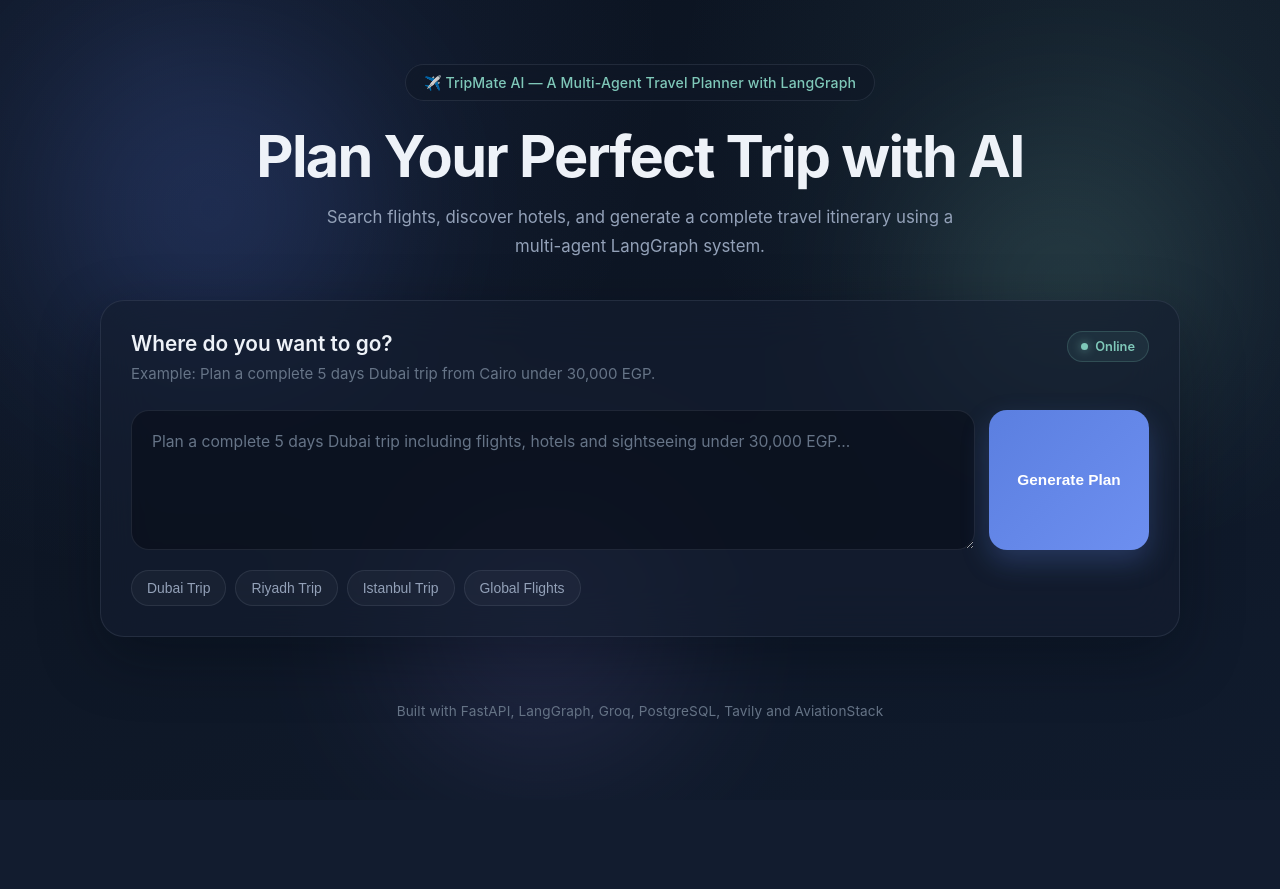
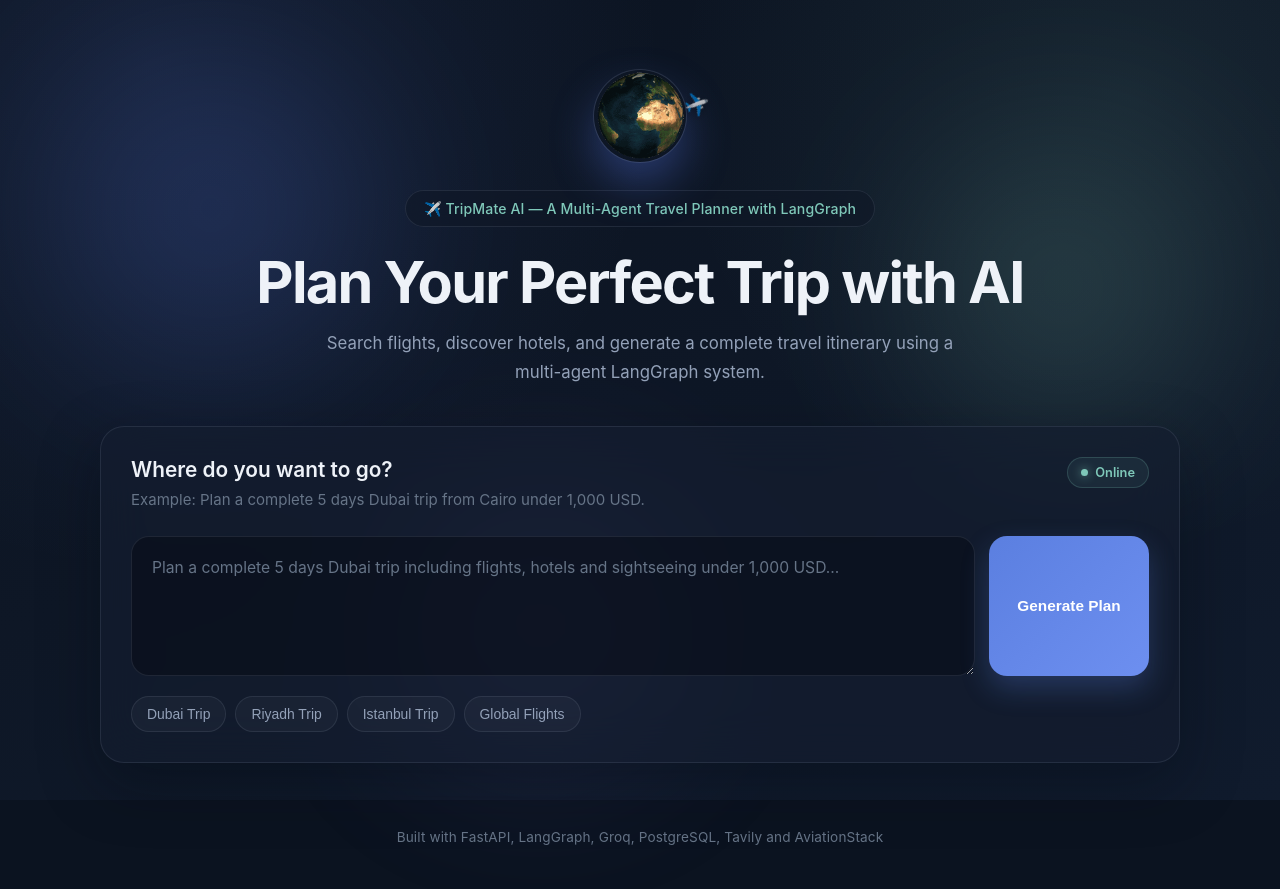
Before and after one commit to MoMahdi1/TripMate-AI-A-Multi-Agent-Travel-Planner-with-LangGraph, a FastAPI app: page / in a window 1280 px wide. Before the commit the page ends 719 px from the top, so only its background shows below. Run offline with FastAPI, Linux system fonts and the light colour scheme; some libraries are stand-ins or nearby versions.

Commit message:
updates frontend

```diff
--- a/static/script.js
+++ b/static/script.js
@@ -157,7 +157,8 @@ function downloadPDF() {
             orientation: "portrait"
         },
         pagebreak: {
-            mode: ["avoid-all", "css", "legacy"]
+            mode: ["css"],
+            avoid: ["h1", "h2", "h3", "li", "tr", "img"]
         }
     };
 
--- a/static/style.css
+++ b/static/style.css
@@ -80,6 +80,65 @@ body {
 .hero-section {
     text-align: center;
     margin-bottom: 40px;
+}
+
+.globe-wrap {
+    position: relative;
+    width: 150px;
+    height: 104px;
+    margin: 0 auto 22px;
+}
+
+.globe {
+    position: absolute;
+    top: 6px;
+    left: 50%;
+    transform: translateX(-50%);
+    width: 92px;
+    height: 92px;
+    border-radius: 50%;
+    overflow: hidden;
+    background-image: url("/static/earth-globe.gif");
+    background-size: cover;
+    background-position: center;
+    box-shadow:
+        0 0 0 1px rgba(148, 163, 184, 0.18),
+        0 22px 44px rgba(79, 111, 214, 0.4);
+    z-index: 3;
+}
+
+.plane-track {
+    position: absolute;
+    inset: 0;
+    offset-path: ellipse(66px 21px at 75px 52px);
+    offset-rotate: auto;
+    animation: orbit-fly 7s linear infinite;
+}
+
+.plane-icon {
+    position: absolute;
+    top: 50%;
+    left: 50%;
+    transform: translate(-50%, -50%);
+    font-size: 18px;
+    filter: drop-shadow(0 3px 5px rgba(0, 0, 0, 0.45));
+}
+
+/* 0% and 100% = nearside (bottom of ellipse, in front of globe, biggest)
+   50% = farside (top of ellipse, tucked behind globe, smallest/faded) */
+@keyframes orbit-fly {
+    0%   { offset-distance: 0%;  z-index: 5; transform: scale(1.05); opacity: 1; }
+    25%  { transform: scale(1.2); opacity: 1; }
+    49%  { z-index: 5; }
+    50%  { offset-distance: 50%; z-index: 1; transform: scale(0.7); opacity: 0.75; }
+    75%  { transform: scale(0.65); opacity: 0.7; }
+    99%  { z-index: 1; }
+    100% { offset-distance: 100%; z-index: 5; transform: scale(1.05); opacity: 1; }
+}
+
+@keyframes globe-spin {
+    from { transform: rotate(0deg); }
+    to { transform: rotate(360deg); }
 }
 
 .badge {
@@ -332,6 +391,19 @@ textarea::placeholder {
     margin-bottom: 12px;
     line-height: 1.3;
     font-weight: 700;
+    page-break-after: avoid;
+    break-after: avoid;
+    page-break-inside: avoid;
+    break-inside: avoid;
+}
+
+.result-box p,
+.result-box li,
+.result-box tr,
+.result-box table,
+.result-box hr {
+    page-break-inside: avoid;
+    break-inside: avoid;
 }
 
 .result-box h1:first-child,
--- a/templates/index.html
+++ b/templates/index.html
@@ -21,6 +21,13 @@
     <main class="app-container">
 
         <section class="hero-section">
+            <div class="globe-wrap" aria-hidden="true">
+                <div class="globe"></div>
+                <div class="plane-track">
+                    <span class="plane-icon">✈️</span>
+                </div>
+            </div>
+
             <div class="badge">
                 ✈️ TripMate AI — A Multi-Agent Travel Planner with LangGraph
             </div>
@@ -40,7 +47,7 @@
                 <div>
                     <h2>Where do you want to go?</h2>
                     <p>
-                        Example: Plan a complete 5 days Dubai trip from Cairo under 30,000 EGP.
+                        Example: Plan a complete 5 days Dubai trip from Cairo under 1,000 USD.
                     </p>
                 </div>
 
@@ -53,7 +60,7 @@
             <div class="input-area">
                 <textarea
                     id="userInput"
-                    placeholder="Plan a complete 5 days Dubai trip including flights, hotels and sightseeing under 30,000 EGP..."
+                    placeholder="Plan a complete 5 days Dubai trip including flights, hotels and sightseeing under 1,000 USD..."
                 ></textarea>
 
                 <button id="sendBtn" onclick="sendMessage()">
```
Also changed, not shown: static/earth-globe.gif (added).
